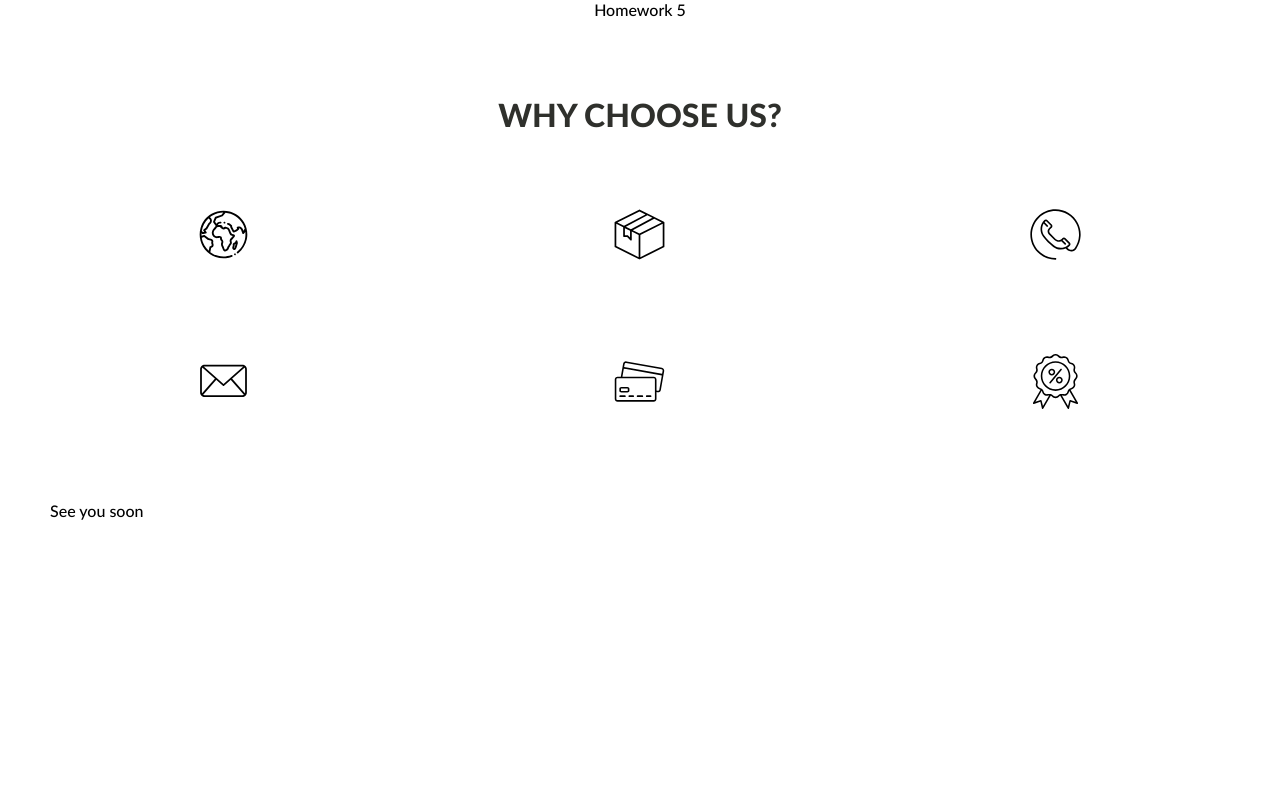
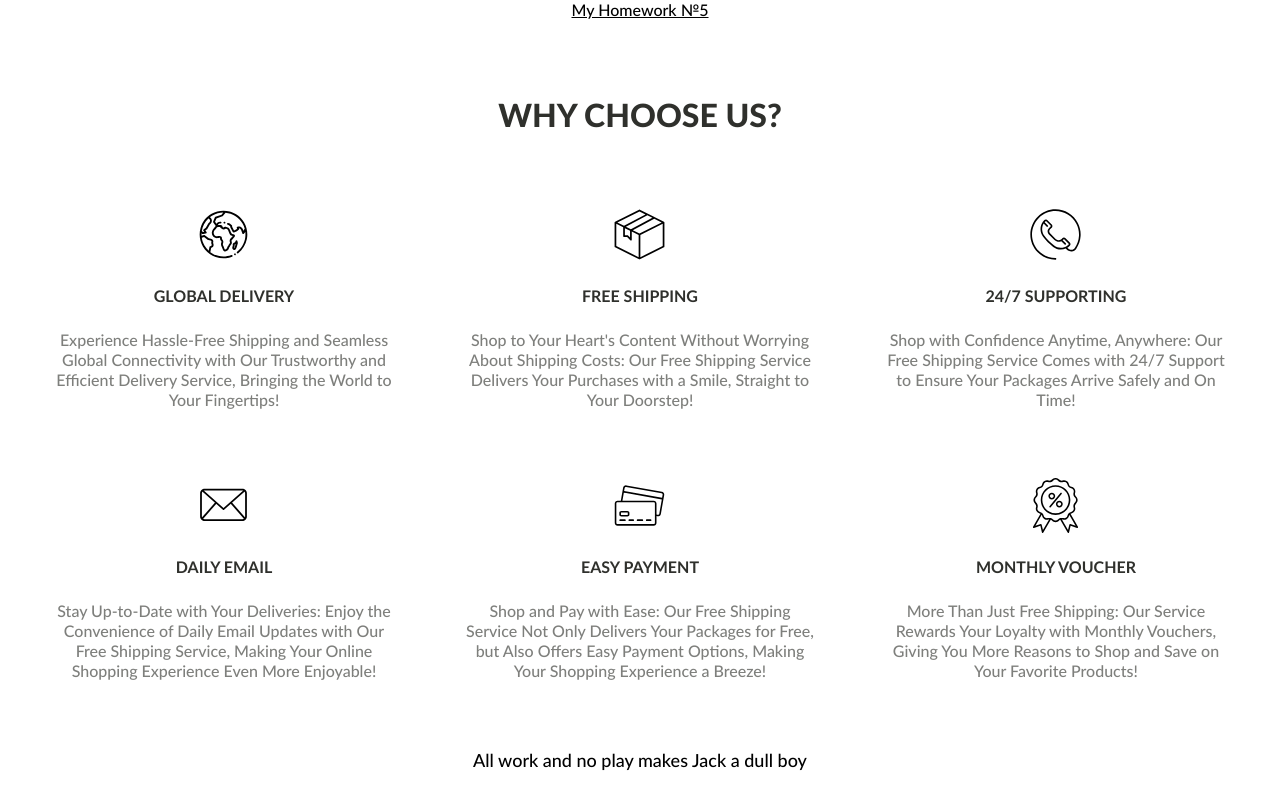
Before and after one commit to X-Uha/Lessons, a plain HTML site: page My_Lesson/index.html in a window 1280 px wide. Drawn offline with Linux system fonts and the light colour scheme.

Commit message:
Add files via upload

```diff
--- a/My_Lesson/css/style.css
+++ b/My_Lesson/css/style.css
@@ -1,23 +1,24 @@
 @import url(reset.css);
 @import url(fonts.css);
 
-body{
+body {
     font-family: Lato, sans-serif;
     line-height: 1.25;
+}
 
-}.header {
+.header {
     margin-bottom: 75px;
+}
+
+.header_title {
+    text-align: center;
+    text-decoration: underline;
 }
 
 .container {
     margin: 0 auto;
     max-width: 1180px;
 }
-
-.header_title {
-  text-align: center;
-}
-
 
 .why_choose_title {
     font-size: 32px;
@@ -50,19 +51,23 @@ body{
 }
 
 .card_title {
+    font-size: 16px;
     font-weight: 700;
     color: #2f302c;
     text-transform: uppercase;
-  margin-bottom: 24;
+    margin-bottom: 24px;
 }
 
 .card_description {
+    font-size: 16px;
     font-weight: 500;
-  color: 7e7f7c;
+    color: #7e7f7c;
 }
+/* font-size: 16px - значення за замовчуванням (як пан Павло порадив, виписала їх окремо і ношу з собою)) але оскільки у .cards_block вказано значення font-size: 0,
+то якщо не додати для дочірніх розмір тексту,
+то заголовки та описи карток не відображатимуться */
 
-.footer-text{
-  font-size: 25px;
-  font-weight: 700;
+.footer_container {
+    font-size: 18px;
     text-align: center;
 }
--- a/My_Lesson/index.html
+++ b/My_Lesson/index.html
@@ -10,7 +10,7 @@
         <header class="header">
             <div class="container">
                 <p class="header_title">
-                    Homework 5
+                    My Homework №5
                 </p>
             </div>
         </header>
@@ -134,11 +134,12 @@
             </div>
         </main>
         <footer>
-            <div class="container">
+            <div class="footer_container">
                 <p class="footer_text">
-                    See you soon
+                    All work and no play makes Jack a dull boy
                 </p>
             </div>
         </footer>
     </body>
+
 </html>
```
Lines whose indentation alone changed are shown as unchanged.
